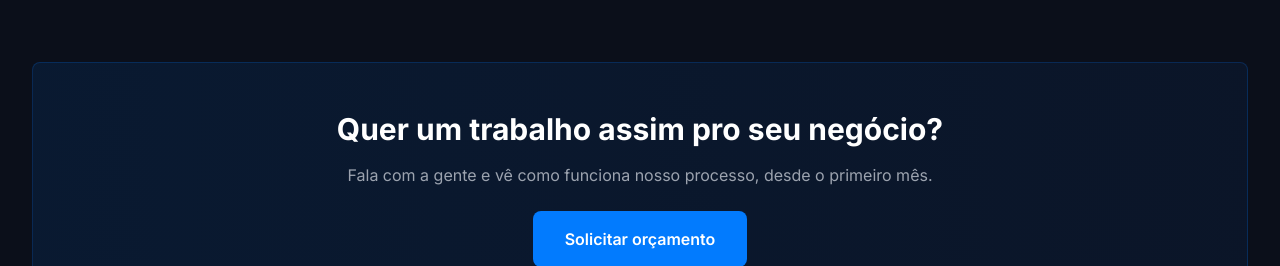
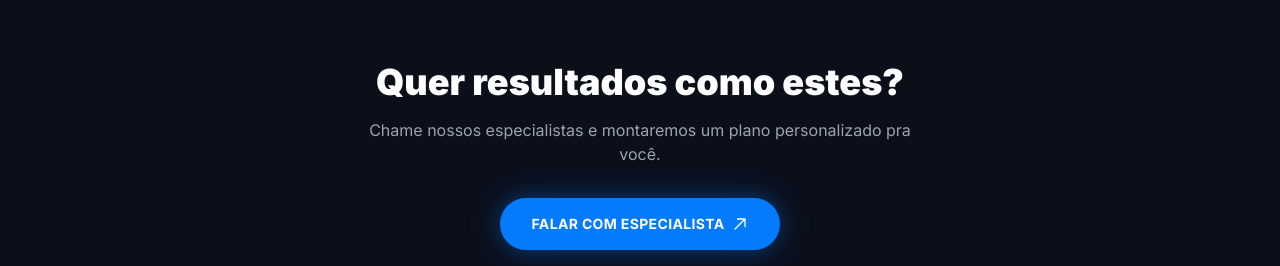
Before and after one commit to evozzn/siteoficial, a Next.js app: page /portfolio in a window 1280 px wide. Shown: the part 686-952 px from the top of the page. Built offline with nearby package versions, Linux system fonts and the light colour scheme; no server answers.

Commit message:
Ajusta CTA do portfolio para o padrao literal de texto e estilo

```diff
--- a/app/portfolio/page.tsx
+++ b/app/portfolio/page.tsx
@@ -171,19 +171,32 @@ export default function PortfolioPage() {
       )}
 
       {/* CTA Section */}
-      <section className="bg-gradient-to-r from-primary/10 to-secondary/10 p-12 rounded-lg text-center border border-primary/20">
-        <h2 className="text-3xl font-bold text-white mb-4">
-          Quer um trabalho assim pro seu negócio?
+      <section className="text-center">
+        <h2 className="text-3xl md:text-4xl font-black text-white mb-4">
+          Quer resultados como estes?
         </h2>
-        <p className="text-gray-400 mb-6">
-          Fala com a gente e vê como funciona nosso processo, desde o
-          primeiro mês.
+        <p className="text-gray-400 mb-8 max-w-xl mx-auto">
+          Chame nossos especialistas e montaremos um plano personalizado pra
+          você.
         </p>
         <Link
           href="/contato"
-          className="inline-block bg-primary hover:bg-secondary text-white font-semibold px-8 py-4 rounded-lg transition-colors duration-200"
+          className="inline-flex items-center gap-2 bg-primary hover:bg-secondary text-white font-bold px-8 py-4 rounded-full transition-all duration-300 transform hover:scale-105 glow-primary uppercase text-sm tracking-wide"
         >
-          Solicitar orçamento
+          Falar com especialista
+          <svg
+            className="w-4 h-4"
+            fill="none"
+            stroke="currentColor"
+            viewBox="0 0 24 24"
+          >
+            <path
+              strokeLinecap="round"
+              strokeLinejoin="round"
+              strokeWidth={2}
+              d="M4.5 19.5l15-15m0 0H8.25m11.25 0v11.25"
+            />
+          </svg>
         </Link>
       </section>
     </div>
```
